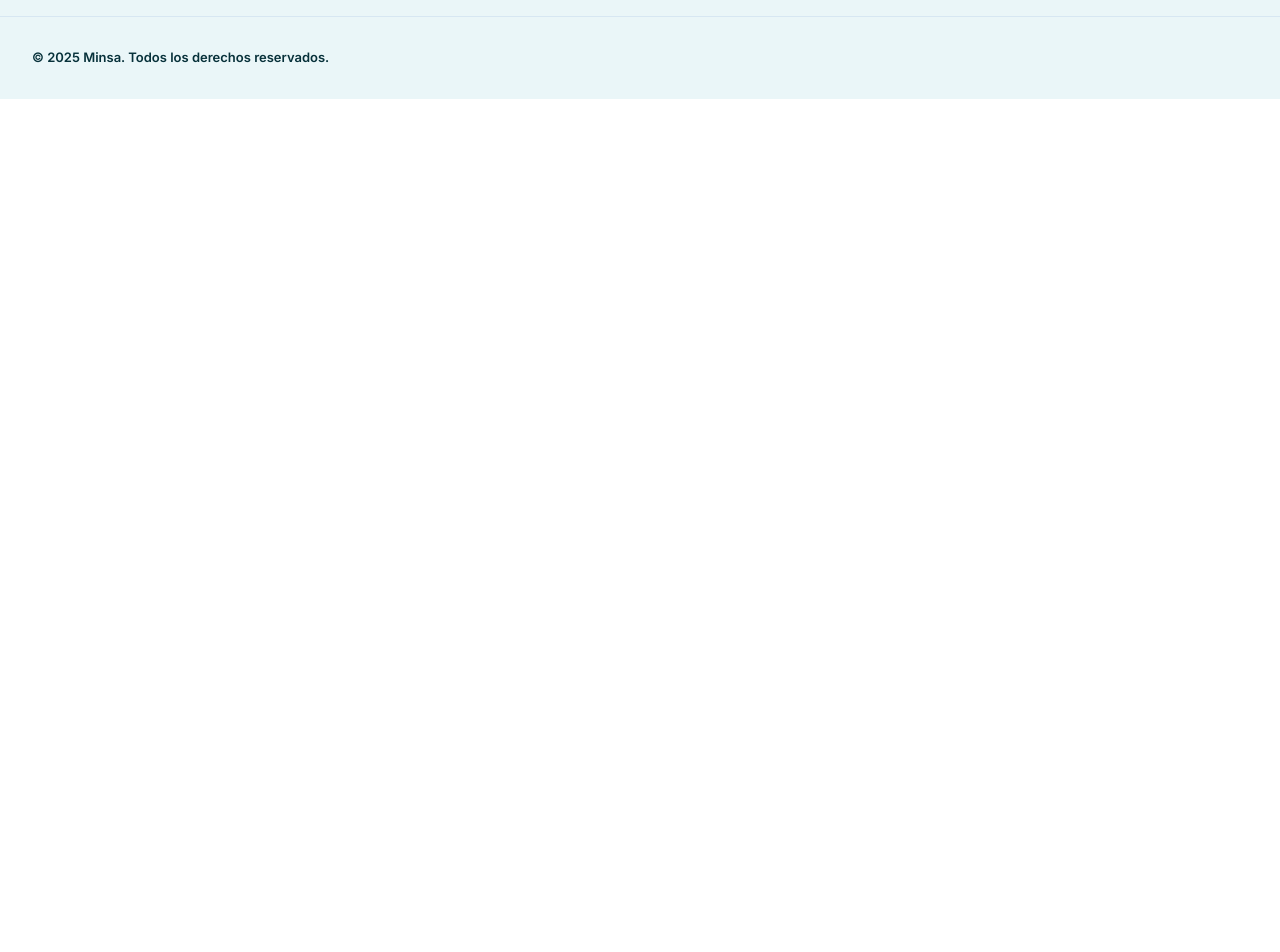
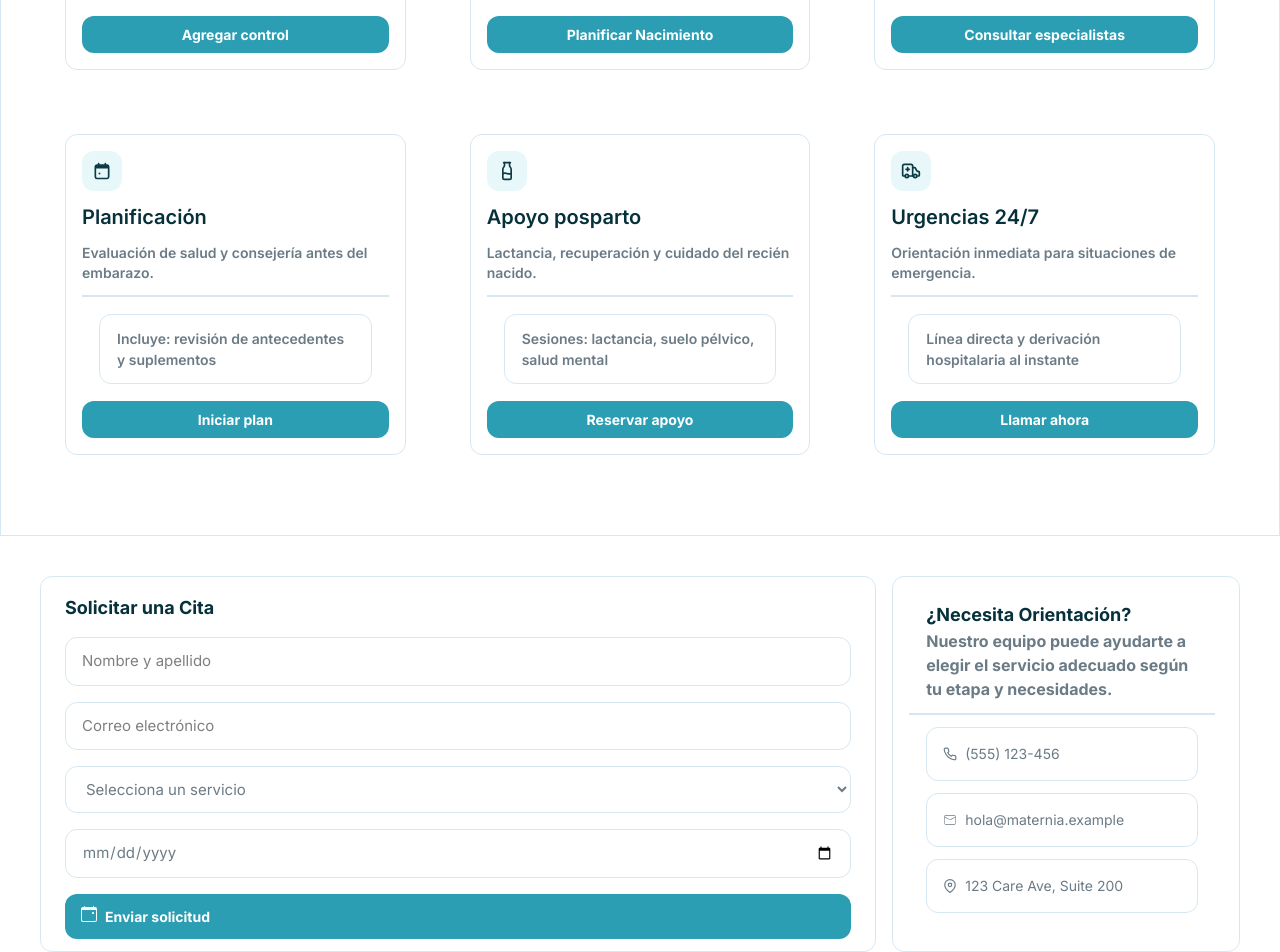
Before and after one commit to Laszlo-Caballero/obstetricia-landing, a Next.js app: page /servicios in a window 1280 px wide. Shown: the part 960-1912 px from the top of the page. Before the commit the page ends 1059 px from the top, so only its background shows below. Built offline with nearby package versions, Linux system fonts and the light colour scheme.

Commit message:
Agregar el componente CardCatalog y actualizar el componente page para incluir un catálogo de servicios con formularios de solicitud.

```diff
--- a/src/app/servicios/page.tsx
+++ b/src/app/servicios/page.tsx
@@ -4,6 +4,18 @@ import { PiStarFourLight } from "react-icons/pi";
 import { GrCatalog } from "react-icons/gr";
 import CardPost from "@/components/ui/CardPost";
 import { IoCallOutline } from "react-icons/io5";
+import { FaHeartbeat } from "react-icons/fa";
+import CardCatalog from "@/components/ui/card-services/CardCatalog";
+import { LuBaby, LuCalendar } from "react-icons/lu";
+import { LuStethoscope } from "react-icons/lu";
+import { TbCalendarEventFilled } from "react-icons/tb";
+import { LuMilk } from "react-icons/lu";
+import { LuAmbulance } from "react-icons/lu";
+import { BsCalendarEvent } from "react-icons/bs";
+import { LuPhone } from "react-icons/lu";
+import { CiMail } from "react-icons/ci";
+import { RiMicAiLine } from "react-icons/ri";
+import { FiMapPin } from "react-icons/fi";
 
 export default function page() {
   return (
@@ -38,7 +50,7 @@ export default function page() {
       </div>
       <div className="w-full h-full">
         <div className="flex flex-col">
-          <div className="w-full h-[60px] bg-FondoCeleste flex justify-center items-center px-[64px] gap-[13px] py-[13px]">
+          <div className="w-full h-[60px]  bg-FondoCeleste flex justify-center items-center px-[64px] gap-[13px] py-[13px]">
             <CardPost description="Controles prenatales" />
             <CardPost description="Parto y nacimiento" />
             <CardPost description="Embarazo de algo riesgo" />
@@ -49,13 +61,13 @@ export default function page() {
         </div>
       </div>
 
-      <div className="border border-azulBorde w-full py-[56px] px-[40px]">
+      <section className="border border-azulBorde w-full py-[56px] px-[40px]">
         <div className="flex flex-col">
-          <p className="max-w-max font-semibold text-azulServicio pt-[24px] px-[24px] text-[24px] leading-[32px]">
+          <h1 className="max-w-max font-semibold text-azulServicio pt-[24px] px-[24px] text-[24px] leading-[32px]">
             Catálogo de servicios
-          </p>
+          </h1>
           <div className="flex justify-between items-center pb-[20px] px-[24px] w-full">
-            <p className="maxfont-semibold text-grissubtexto">
+            <p className="maxfont-semibold text-grissubtexto text-[16px">
               Selecciona un servicio para conocer detalles y preparar tu
               consulta.
             </p>
@@ -64,7 +76,139 @@ export default function page() {
             </button>
           </div>
         </div>
-        <div className=""></div>
+        <div className="grid grid-cols-3 gap-[16px] w-full">
+          <CardCatalog
+            icon={<FaHeartbeat className=" text-azulServicio" size={20} />}
+            title="Controles prenatales"
+            subtitle="Chequeos preódicos, ecografias y tamizajes con planes
+              persoalizados."
+            description="Incluye: calendario de visitas, laboratorios y educación"
+            button="Agregar control"
+          />
+          <CardCatalog
+            icon={<LuBaby className=" text-azulServicio" size={20} />}
+            title="Parto y Nacimiento"
+            subtitle="Acompañamiento en parto vaginal y cesárea, con enfoque respetuoso."
+            description="Opciones: plan de parto, analgesia, acompañantes"
+            button="Planificar Nacimiento"
+          />
+          <CardCatalog
+            icon={<LuStethoscope className=" text-azulServicio" size={20} />}
+            title="Alto riesgo obstétrico"
+            subtitle="Seguimiento especializado para condiciones médicas complejas."
+            description="Ej.: hipertensión, diabetes, embarazos múltiples"
+            button="Consultar especialistas"
+          />
+          <CardCatalog
+            icon={
+              <TbCalendarEventFilled className=" text-azulServicio" size={20} />
+            }
+            title="Planificación"
+            subtitle="Evaluación de salud y consejería antes del embarazo."
+            description="Incluye: revisión de antecedentes y suplementos"
+            button="Iniciar plan"
+          />
+          <CardCatalog
+            icon={<LuMilk className=" text-azulServicio" size={20} />}
+            title="Apoyo posparto"
+            subtitle="Lactancia, recuperación y cuidado del recién nacido."
+            description="Sesiones: lactancia, suelo pélvico, salud mental"
+            button="Reservar apoyo"
+          />
+          <CardCatalog
+            icon={<LuAmbulance className=" text-azulServicio" size={20} />}
+            title="Urgencias 24/7"
+            subtitle="Orientación inmediata para situaciones de emergencia."
+            description="Línea directa y derivación hospitalaria al instante  "
+            button="Llamar ahora"
+          />
+        </div>
+      </section>
+      <div>
+        <section className="flex flex-row px-[40px] py-[40px]">
+          <div className="border border-bordeColumn rounded-xl py-[24x] px-[24px]">
+            <p className="text-blackBluee text-[18px] font-bold pt-[17px] ">
+              Solicitar una Cita
+            </p>
+
+            <form className="mt-4 space-y-4">
+              <label htmlFor="nombre"></label>
+              <input
+                id="nombre"
+                type="text"
+                placeholder="Nombre y apellido"
+                className="w-full rounded-xl border border-bordeColumn px-4 py-3 text-[15px] outline-none"
+              />
+
+              <label htmlFor="email"></label>
+              <input
+                id="email"
+                type="email"
+                placeholder="Correo electrónico"
+                className="w-full rounded-xl border border-bordeColumn px-4 py-3 text-[15px] outline-none"
+              />
+
+              <label htmlFor="servicio"></label>
+              <select
+                id="servicio"
+                defaultValue=""
+                className="w-full rounded-xl border border-bordeColumn px-4 py-3 text-[15px] text-grissubtexto outline-none"
+              >
+                <option value="" disabled>
+                  Selecciona un servicio
+                </option>
+                <option>Cuidado Prenatal</option>
+                <option>Parto y Nacimiento</option>
+                <option>Apoyo posnatal</option>
+                <option>Embarazo de Alto Riesgo</option>
+                <option>Clases de Preparación para el Parto</option>
+                <option>Servicio de guardia 24/7</option>
+              </select>
+
+              <label htmlFor="fecha"></label>
+              <input
+                id="fecha"
+                type="date"
+                placeholder="Preferencia de fecha"
+                className="w-full rounded-xl border border-bordeColumn bg-white px-4 py-3 text-[15px] outline-none text-grissubtexto"
+              />
+
+              <button className="flex w-full rounded-xl bg-FondoAzul gap-2 px-4 py-3 font-bold text-letraBlanca mb-[12px]">
+                <BsCalendarEvent />
+                <p className="  font-bold text-[14px] text-letraBlanca ">
+                  Enviar solicitud
+                </p>
+              </button>
+            </form>
+          </div>
+          <section className="ml-4 py-[24px] pr-[24px] pl-[16px] border border-bordeColumn rounded-xl w-[422px]">
+            <h1 className="text-lg text-blackBluee px-[17px] font-bold">
+              ¿Necesita Orientación?
+            </h1>
+            <h2 className="text-grissubtexto font-bold text-base px-[17px] pb-[12px]">
+              Nuestro equipo puede ayudarte a elegir el servicio adecuado según
+              tu etapa y necesidades.
+            </h2>
+            <div className="border border-bordeColumn px-[17px]"></div>
+            <div className="px-[17px] py-[12]">
+              <div className="border border-bordeColumn rounded-xl justify-center my-3">
+                <p className="text-grissubtexto text-sm p-4 gap-2 flex items-center">
+                  <LuPhone /> (555) 123-456
+                </p>
+              </div>
+              <div className="border border-bordeColumn rounded-xl justify-center my-3">
+                <p className="text-grissubtexto text-sm p-4 gap-2 flex items-center">
+                  <CiMail /> hola@maternia.example
+                </p>
+              </div>
+              <div className="border border-bordeColumn rounded-xl justify-center my-3">
+                <p className="text-grissubtexto text-sm p-4 gap-2 flex items-center">
+                  <FiMapPin /> 123 Care Ave, Suite 200
+                </p>
+              </div>
+            </div>
+          </section>
+        </section>
       </div>
     </div>
   );
--- a/src/components/ui/CardPost.tsx
+++ b/src/components/ui/CardPost.tsx
@@ -6,7 +6,7 @@ interface CardPostProps {
 
 export default function CardPost({ description }: CardPostProps) {
   return (
-    <div className="bg-fondoblanco p-3 rounded-2xl">
+    <div className="bg-fondoblanco p-3 rounded-2xl border border-bordeColumn">
       <p className="text-[13px] font-bold text-post">{description}</p>
     </div>
   );
--- /dev/null
+++ b/src/components/ui/card-services/CardCatalog.tsx
@@ -0,0 +1,38 @@
+import { ReactNode } from "react";
+
+interface CardCatalogProps {
+  icon: ReactNode;
+  title: string;
+  subtitle: string;
+  description: string;
+  button: string;
+}
+
+export default function CardCatalog({
+  icon,
+  title,
+  subtitle,
+  description,
+  button,
+}: CardCatalogProps) {
+  return (
+    <div className="bg-white rounded-xl border border-bordeColumn m-[24px] p-[16px]">
+      <div className="bg-FondoCeleste w-max p-[10px] rounded-xl">{icon}</div>
+      <h1 className="pt-[12px] font-semibold text-blackBluee text-xl">
+        {title}
+      </h1>
+      <p className="pt-[12px] text-grissubtexto text-sm pb-3 font-semibold">
+        {subtitle}
+      </p>
+      <div className="  border-bordeColumn border-1"></div>
+      <div className="border border-bordeColumn m-[17px] px-[17px] py-[13px] rounded-xl max-w-max justify-center">
+        <p className=" text-[14px] font-semibold text-grissubtexto">
+          {description}
+        </p>
+      </div>
+      <button className=" w-full flex font-bold text-[14px] text-letraBlanca items-center bg-FondoAzul rounded-xl px-[17px] p-2 justify-center">
+        {button}
+      </button>
+    </div>
+  );
+}
```
